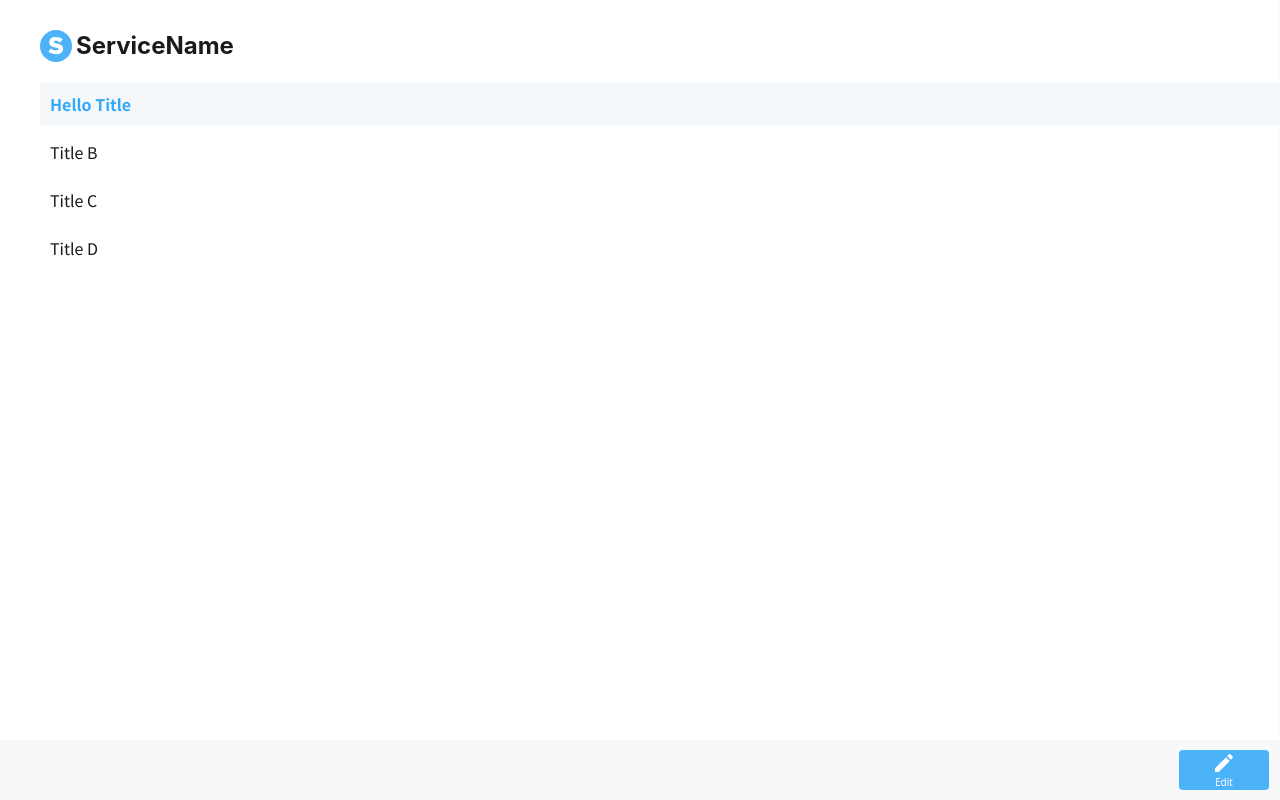
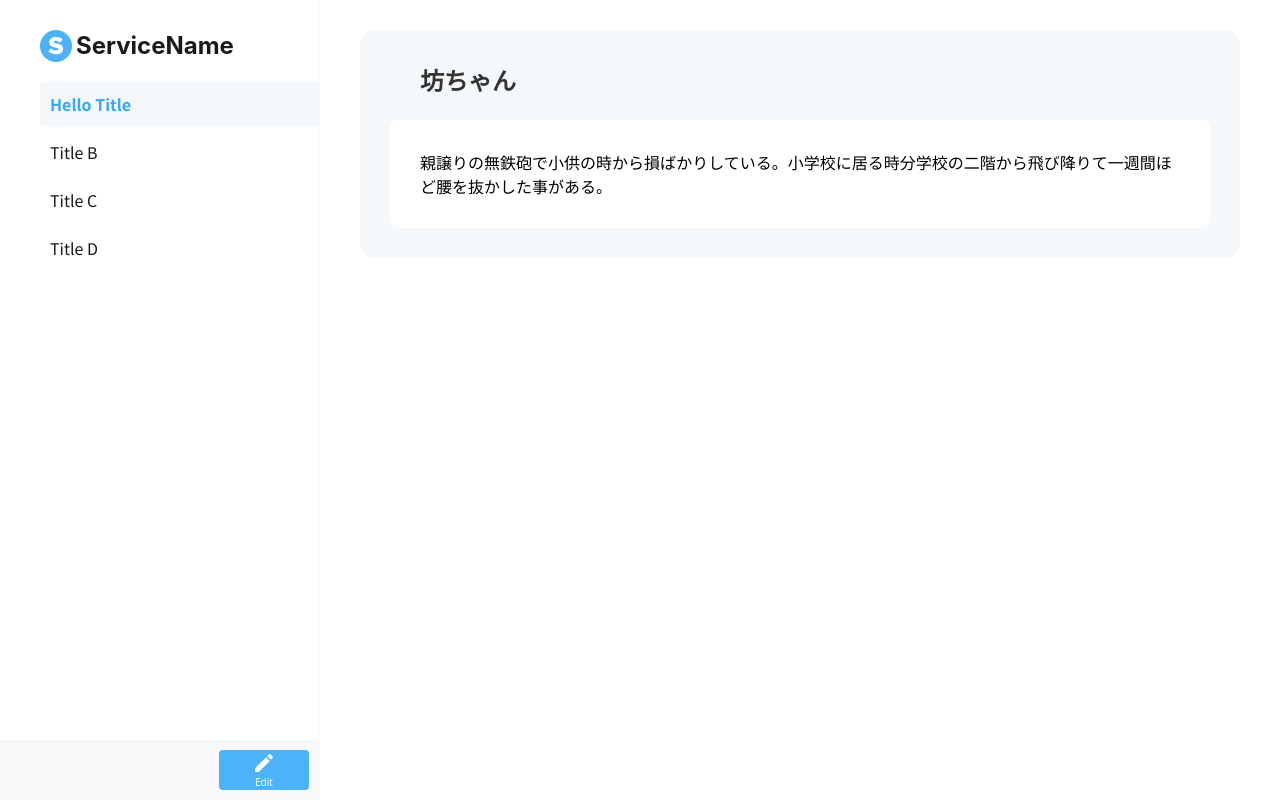
Before and after one commit to kokomme/challenge-frontend, a React (Vite) app: page / in a window 1280 px wide. Built offline with nearby package versions, Linux system fonts and the light colour scheme.

Commit message:
feat: コンテンツページと関連コンポーネントを追加し、レイアウトを整備

```diff
--- a/src/app/App.tsx
+++ b/src/app/App.tsx
@@ -1,11 +1,11 @@
-import LibraryPage from "../route/LibraryPage"
+import ContentPage from "../route/ContentPage"
 import "./app.css"
 
 function App() {
   return (
     <div className="app-container">
       <main>
-        <LibraryPage />
+        <ContentPage />
       </main>
     </div>
   )
--- /dev/null
+++ b/src/features/content/components/ContentArea.css
@@ -0,0 +1,10 @@
+.content-area {
+  margin-top: 30px;
+  margin-right: 40px;
+  background: #F5F8FA;
+  border-radius: 16px;
+  padding: 30px;
+  display: flex;
+  flex-direction: column;
+  gap: 20px;
+}
--- /dev/null
+++ b/src/features/content/components/ContentArea.tsx
@@ -0,0 +1,19 @@
+import React from 'react';
+import Title from './title/Title';
+import TextArea from './text-area/TextArea';
+import './ContentArea.css';
+
+const ContentArea: React.FC = () => {
+	return (
+		<section className="content-area">
+			<Title>坊ちゃん</Title>
+			<TextArea>
+				<p>
+					親譲りの無鉄砲で小供の時から損ばかりしている。小学校に居る時分学校の二階から飛び降りて一週間ほど腰を抜かした事がある。
+				</p>
+			</TextArea>
+		</section>
+	);
+};
+
+export default ContentArea;
--- /dev/null
+++ b/src/features/content/components/text-area/TextArea.css
@@ -0,0 +1,5 @@
+.content-textarea {
+  background: #FFFFFF;
+  border-radius: 8px;
+  padding: 30px;
+}
--- /dev/null
+++ b/src/features/content/components/text-area/TextArea.tsx
@@ -0,0 +1,13 @@
+import React from 'react';
+import './TextArea.css';
+
+type TextAreaProps = {
+  children?: React.ReactNode;
+  className?: string;
+};
+
+const TextArea: React.FC<TextAreaProps> = ({ children, className = '' }) => {
+  return <div className={`content-textarea ${className}`}>{children}</div>;
+};
+
+export default TextArea;
--- /dev/null
+++ b/src/features/content/components/title/Title.css
@@ -0,0 +1,8 @@
+.content-title {
+  font-size: 24px;
+  color: #333333;
+  letter-spacing: 0;
+  line-height: 40px;
+  font-weight: 700;
+  padding: 0 30px;
+}
--- /dev/null
+++ b/src/features/content/components/title/Title.tsx
@@ -0,0 +1,13 @@
+import React from 'react';
+import './Title.css';
+
+type TitleProps = {
+  children: React.ReactNode;
+  className?: string;
+};
+
+const Title: React.FC<TitleProps> = ({ children, className = '' }) => {
+  return <h1 className={`content-title ${className}`}>{children}</h1>;
+};
+
+export default Title;
--- /dev/null
+++ b/src/route/ContentPage.css
@@ -0,0 +1,27 @@
+.content-page {
+  display: flex;
+  align-items: flex-start;
+  gap: 40px;
+}
+
+.sidebar-column {
+  flex: 0 0 320px;
+  width: 320px;
+}
+
+.main-column {
+  flex: 1 1 0;
+  min-width: 0;
+}
+
+@media (max-width: 768px) {
+  .content-page {
+    flex-direction: column;
+    gap: 12px;
+  }
+
+  .sidebar-column {
+    width: 100%;
+    flex: none;
+  }
+}
--- a/src/route/LibraryPage.tsx
+++ b/src/route/ContentPage.tsx
@@ -1,8 +1,10 @@
 import { useState } from 'react';
 import Sidebar from '../features/sidebar/component/Sidebar';
+import ContentArea from '../features/content/components/ContentArea';
 import type { TitleItemData } from '../types/type';
+import './ContentPage.css';
 
-export default function LibraryPage() {
+export default function ContentPage() {
   const items: TitleItemData[] = [
     { id: 1, title: 'Hello Title', body: 'Hello Body', createdAt: '2025-04-04T00:00:00.000Z', updatedAt: '2025-04-04T00:00:00.000Z' },
     { id: 2, title: 'Title B', body: 'Body B', createdAt: '2025-04-05T00:00:00.000Z', updatedAt: '2025-04-05T00:00:00.000Z' },
@@ -13,7 +15,8 @@ export default function LibraryPage() {
   const [selectedIndex, setSelectedIndex] = useState<number>(0);
 
   return (
-    <main>
+    <main className="content-page">
+      <aside className="sidebar-column">
         <Sidebar
           items={items}
           selectedIndex={selectedIndex}
@@ -22,6 +25,11 @@ export default function LibraryPage() {
             console.log('Edit clicked');
           }}
         />
+      </aside>
+
+      <section className="main-column">
+        <ContentArea />
+      </section>
     </main>
   );
 }
```
Lines whose indentation alone changed are shown as unchanged.
